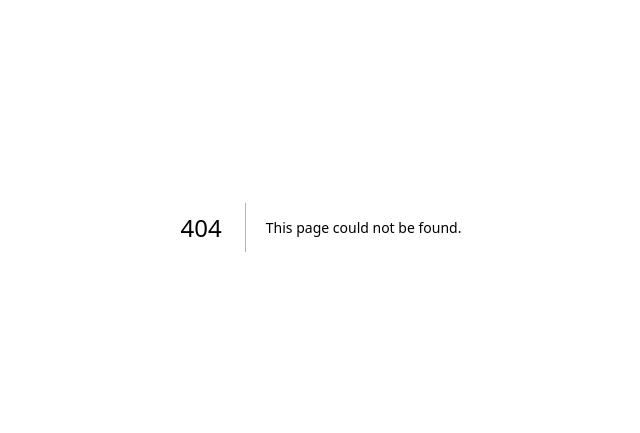
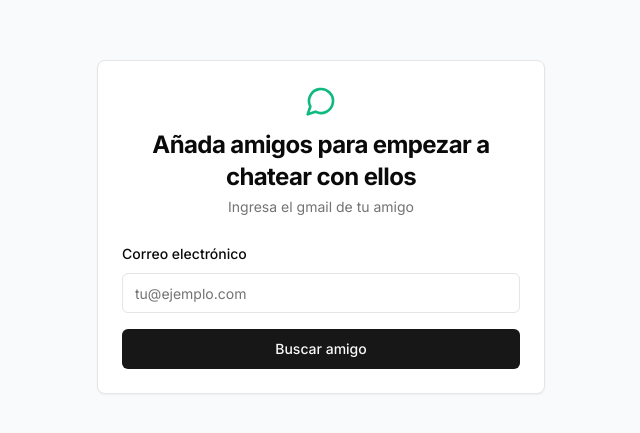
Before and after one commit to manuelguirado/chatFriends, a Next.js app in the folder frontend/: page /addFriends in a window 1280 px wide. Before the commit this address had no page. Shown: the part 173-606 px from the top of the page, without its empty margins (319-959 px from the left). Built offline with nearby package versions, Linux system fonts and the light colour scheme.

Commit message:
feat: implement add friends functionality with email input and validation

```diff
--- /dev/null
+++ b/frontend/app/addFriends/page.tsx
@@ -0,0 +1,31 @@
+import { Button } from "@/components/ui/button"
+import { Input } from "@/components/ui/input"
+import { Label } from "@/components/ui/label"
+import { MessageCircle } from "lucide-react"
+import { Card, CardContent, CardDescription,  CardHeader, CardTitle } from "@/components/ui/card"
+export default function AddFriendsPage() {
+    return (
+         <div className="flex min-h-screen items-center justify-center bg-gray-50 px-4 py-12 dark:bg-gray-900 sm:px-6 lg:px-8">
+      <Card className="w-full max-w-md">
+        <CardHeader className="space-y-1 text-center">
+          <div className="flex justify-center mb-2">
+            <MessageCircle className="h-8 w-8 text-emerald-500" />
+          </div>
+          <CardTitle className="text-2xl font-bold">Añada amigos para empezar a chatear con ellos</CardTitle>
+          <CardDescription>Ingresa el gmail  de tu amigo</CardDescription>
+        </CardHeader>
+        <CardContent>
+          <form className="space-y-4">
+            <div className="space-y-2">
+              <Label htmlFor="email">Correo electrónico</Label>
+              <Input id="email" type="email" placeholder="tu@ejemplo.com" required />
+            </div>
+            <Button type="submit" className="w-full" >
+                 Buscar amigo
+            </Button>
+          </form>
+        </CardContent>
+      </Card>
+    </div>
+  );
+}
--- a/frontend/app/dashboard/page.tsx
+++ b/frontend/app/dashboard/page.tsx
@@ -13,7 +13,7 @@ export default function dashboard() {
                     <span className="text-xl font-bold">ChatFriends</span>
                 </div>
                <div className="flex items-center gap-4">
-                    <Link href="/addFriend">
+                    <Link href="/addFriends">
                         <Button className="bg-transparent hover:bg-gray-100 text-gray-700">Añadir amigo</Button>
                     </Link>
                </div>
--- a/frontend/lib/utils/getFriends.ts
+++ b/frontend/lib/utils/getFriends.ts
@@ -1,9 +1,9 @@
 import { connectDatabase } from "@/connectDatabase";
 import { BaseUser } from "@/lib/db/models/user";
 
-export const getFriends = async (userId: string) => {
+export const getFriends = async (email: string) => {
   await connectDatabase();
 
-  const user = await BaseUser.findById(userId).populate("friends");
+  const user = await BaseUser.findOne({ email }).populate("friends");
   return user?.friends || [];
 };
```
Also changed, not shown: frontend/lib/utils/addFriend.ts (added, +30 -0 lines).
